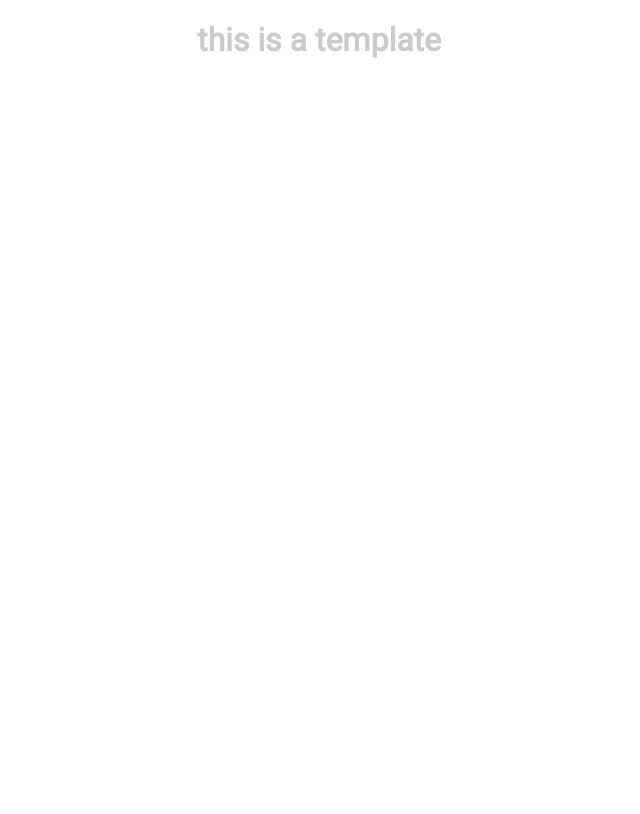
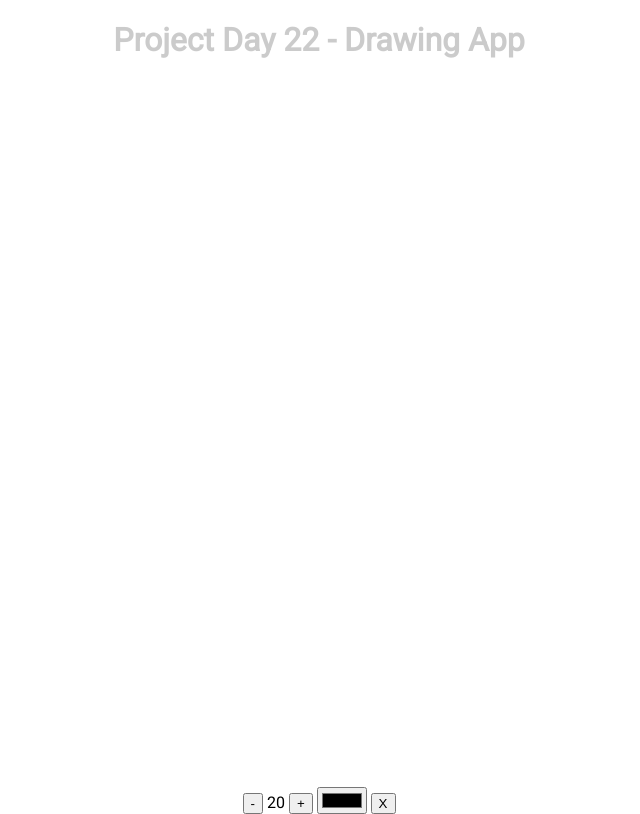
Before and after one commit to alger24/projects-public, a plain HTML site: page 50 Projects in 50 Days/pd22/index.html in a window 1280 px wide. Shown: the whole page, without its empty margins (321-961 px from the left). Drawn offline with Linux system fonts and the light colour scheme.

Commit message:
modify pd22

```diff
--- a/50 Projects in 50 Days/pd22/index.html
+++ b/50 Projects in 50 Days/pd22/index.html
@@ -10,10 +10,18 @@
     <link rel="stylesheet" href="./style.css">
     <script src="./script.js" defer></script>
 
-    <title>template</title>
+    <title>PD22 - Drawing App</title>
     <!-- template for travis media udemy course -->
 </head>
 <body>
-    <h1 style="position: absolute; top: 0; opacity: 0.2;">this is a template</h1>
+    <h1 style="position: absolute; top: 0; opacity: 0.2;">Project Day 22 - Drawing App</h1>
+    <canvas id="canvas" width="800" height="800"></canvas>
+    <div class="toolbox">
+        <button id="decrease">-</button>
+        <span id="size">20</span>
+        <button id="increase">+</button>
+        <input type="color" id="color">
+        <button id="clear">X</button></div>
+
 </body>
 </html>
```
Also changed, not shown: 50 Projects in 50 Days/pd22/style.css (line endings or trailing spaces).
